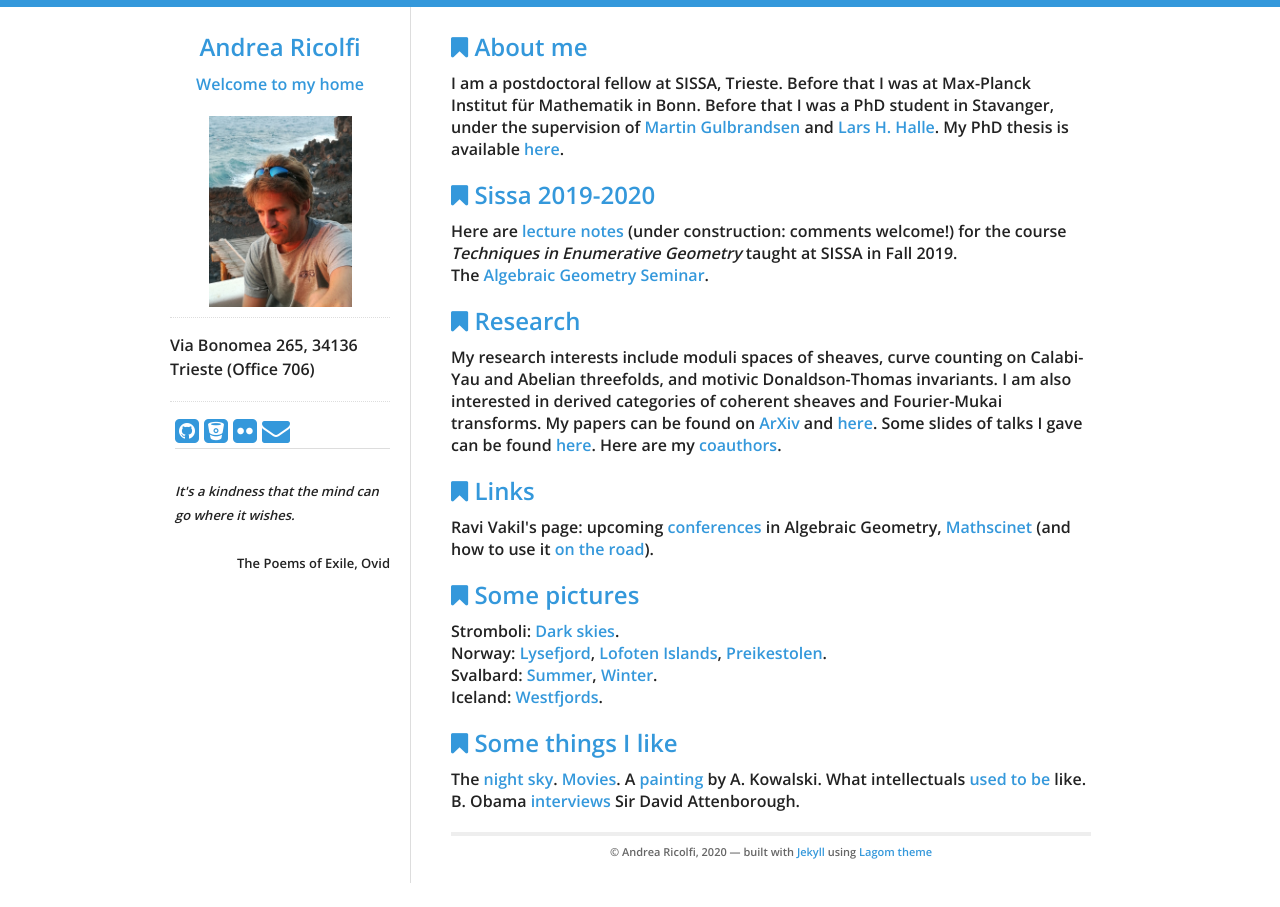
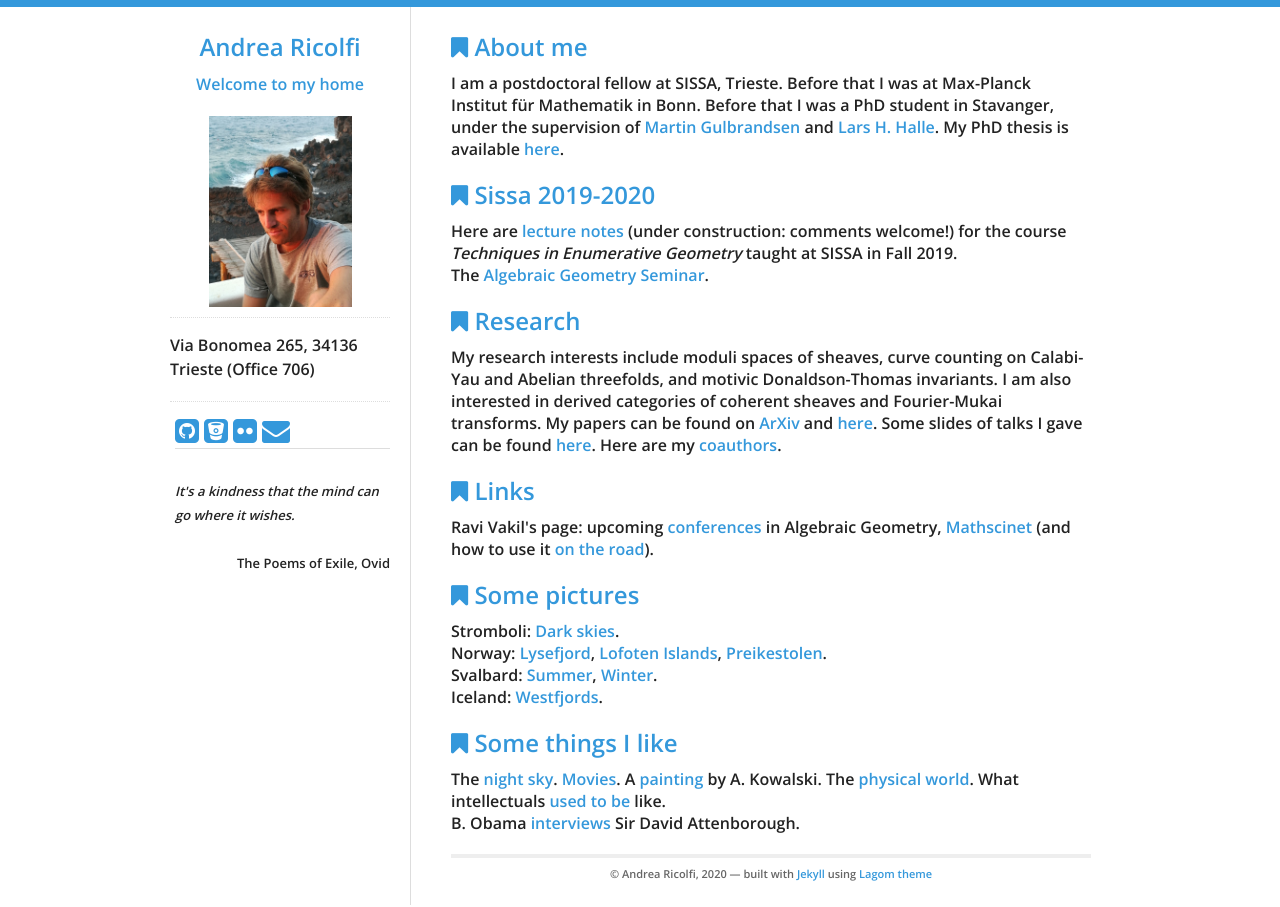
Before and after one commit to atricolfi/atricolfi.github.io, a Jekyll site: the page built from index.html, in a window 1280 px wide. Built offline with Jekyll 4.4.1, drawn with Linux system fonts in a browser that asks for light colours.

Commit message:
Update index.html

```diff
--- a/index.html
+++ b/index.html
@@ -53,9 +53,9 @@ href="http://blogs.ams.org/beyondreviews/2015/04/28/using-mathscinet-at-home-or-
 <div id="home">
   <h2><i class="fa fa-bookmark"></i> Some things I like </h2>
 <p>
-  The <a href=Astronomer.html>night sky</a>.
+  The <a href=Due_Comete.html>night sky</a>.
   <a href=Movies.html>Movies</a>.
-  A <a href=kowalski.html>painting</a> by A. Kowalski.
+  A <a href=kowalski.html>painting</a> by A. Kowalski. The <a href=Astronomer.html>physical world</a>.
   What intellectuals <a href=J'accuse.pdf>used to be</a> like. <br>
   B. Obama <a href="https://www.youtube.com/watch?v=NZtJ2ZGyvBI&t=0s">interviews</a>
 Sir David Attenborough.  <br>
```
